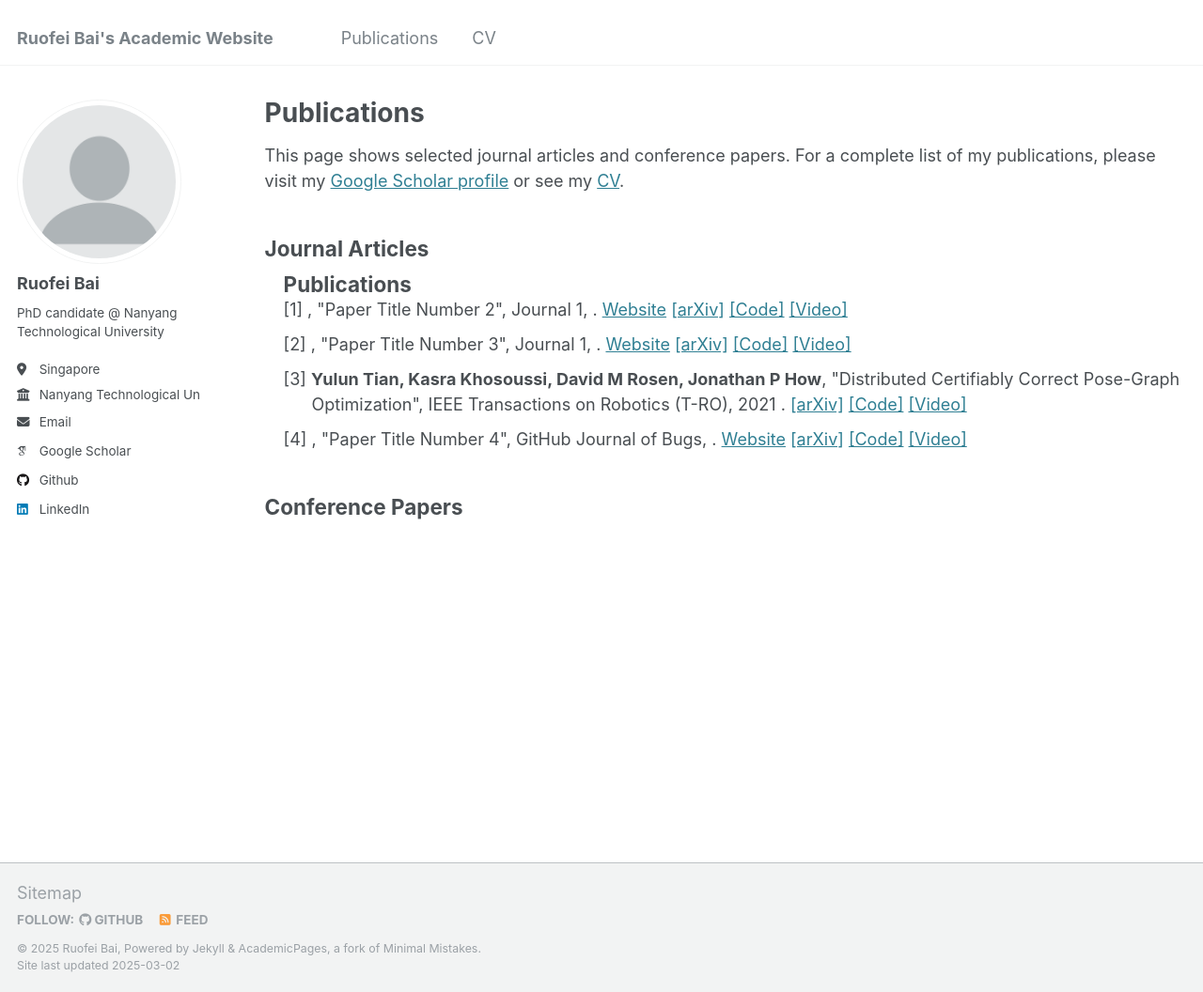
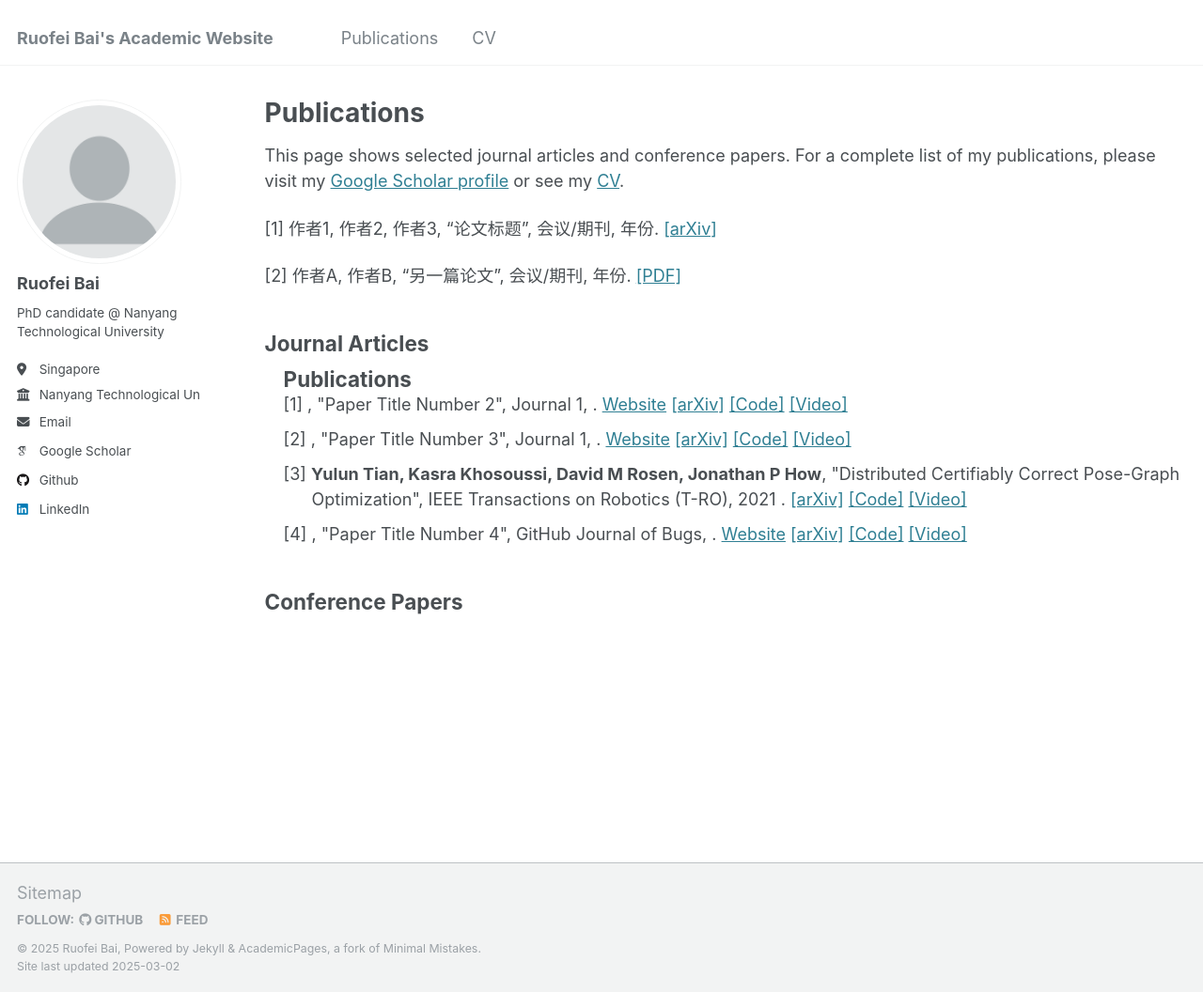
Before and after one commit to bairuofei/bairuofei.github.io, a Jekyll site: the page built from _pages/publications.md, in a window 1280 px wide and 1056 px high. Shown: the whole window at 94% size. Built offline with Jekyll 4.4.1, drawn with Linux system fonts in a browser that asks for light colours; some web fonts are replaced.

Commit message:
Update publications.md

```diff
--- a/_pages/publications.md
+++ b/_pages/publications.md
@@ -7,6 +7,17 @@
 
 This page shows selected journal articles and conference papers.
 For a complete list of my publications, please visit my [Google Scholar profile](https://scholar.google.com/citations?user=1deQ5u4AAAAJ&hl=en&oi=ao) or see my [CV](/files/CV_BaiRuofei.pdf).
+
+<style>
+.hanging-indent {
+  padding-left: 2em;
+  text-indent: -2em;
+}
+</style>
+
+<p class="hanging-indent">[1] 作者1, 作者2, 作者3, “论文标题”, 会议/期刊, 年份. <a href="https://example.com">[arXiv]</a></p>
+<p class="hanging-indent">[2] 作者A, 作者B, “另一篇论文”, 会议/期刊, 年份. <a href="https://example.com">[PDF]</a></p>
+
 
 {% include base_path %}
 
```
